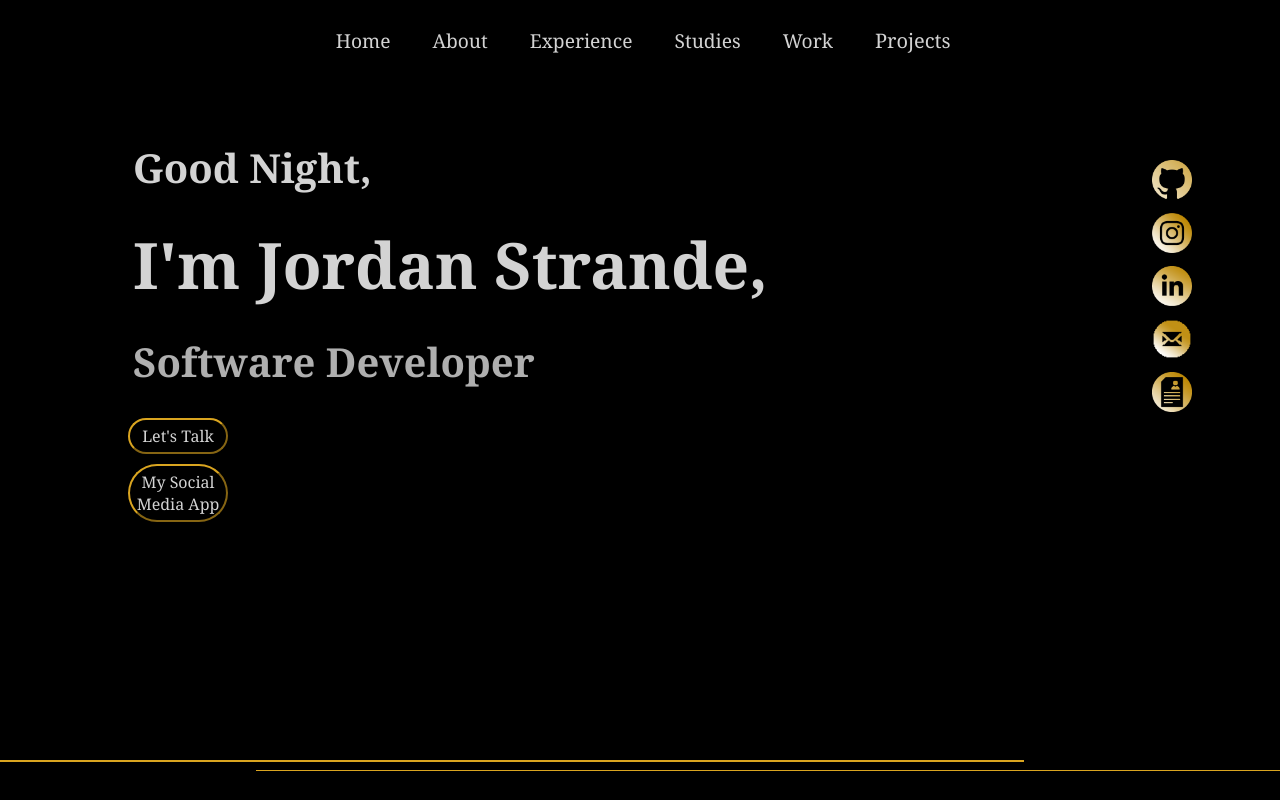
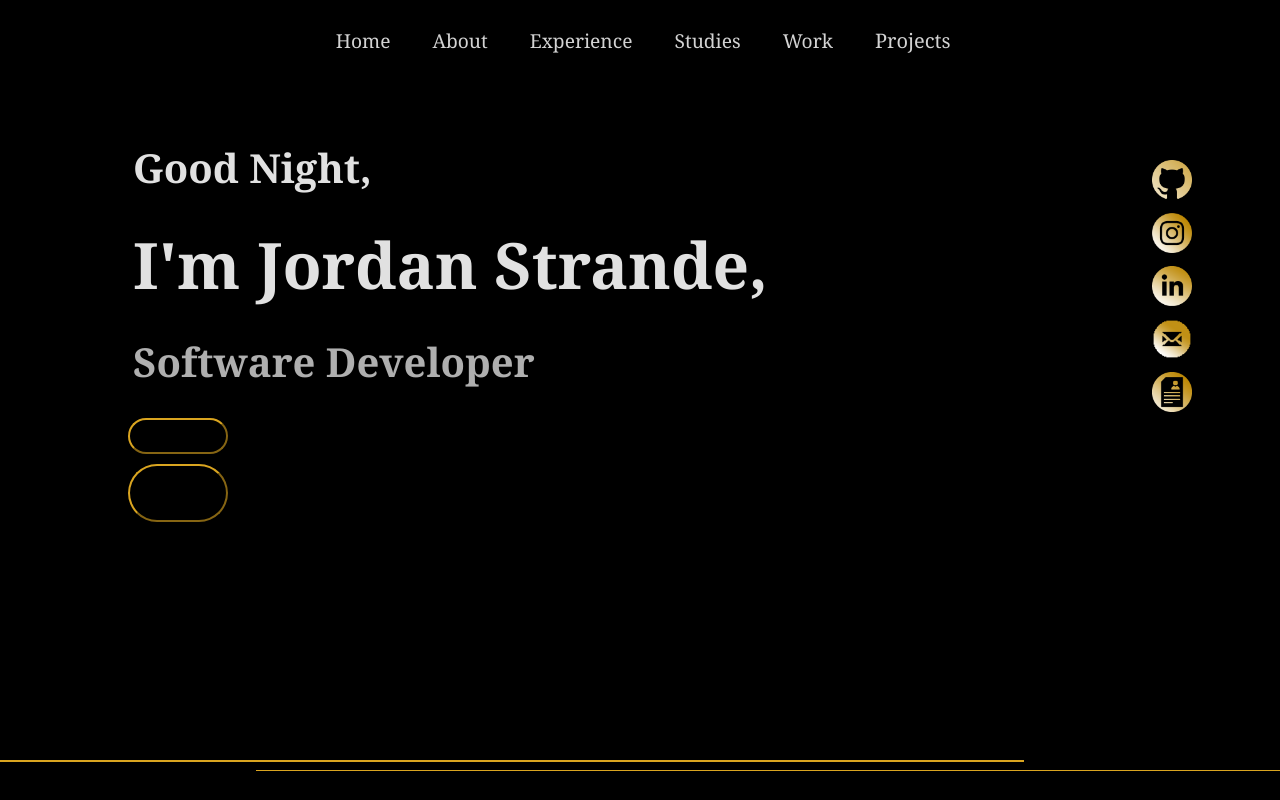
Before and after one commit to jstrande99/jstrande-react, a React (Create React App) app: page / in a window 1280 px wide. Shown: the top 800 px of the page. Built offline with nearby package versions, Linux system fonts and the light colour scheme; no server answers.

Commit message:
removed style

```diff
--- a/src/App.css
+++ b/src/App.css
@@ -3,9 +3,6 @@
   margin: 0;
   padding: 0;
   font-family: 'Georgia', serif;
-  /* background-color: rgb(50, 50, 50); */
-  background-color: black;
-  color: lightgrey;
 }
 .bodies{
   height: 85vh;
```
